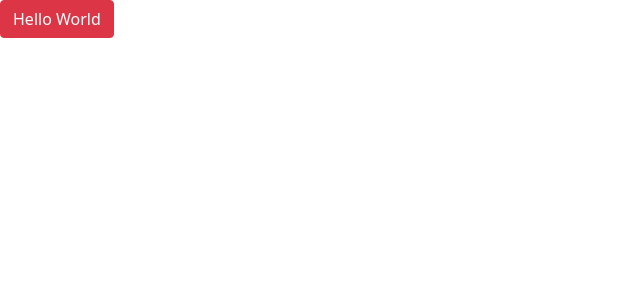
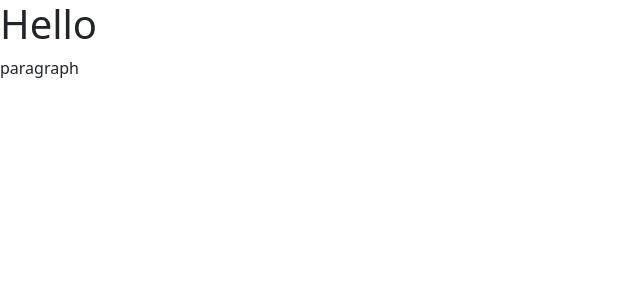
Before and after one commit to Joseph-Scott/my-first-fin-app, a React (Create React App) app: page / in a window 1280 px wide. Shown: the top 300 px of the page, without its empty margins (0-640 px from the left). Built offline with nearby package versions, Linux system fonts and the light colour scheme.

Commit message:
Create React components

```diff
--- /dev/null
+++ b/src/App.jsx
@@ -0,0 +1,11 @@
+import { Component } from "react";
+export class NavBar extends Component {
+  render() {
+    return (
+      <div>
+        <h1>Hello</h1>
+        <p>paragraph</p>
+      </div>
+    );
+  }
+}
--- a/src/index.js
+++ b/src/index.js
@@ -4,6 +4,6 @@ import "jquery";
 import "popper.js/dist/umd/popper";
 import "bootstrap/dist/js/bootstrap";
 import "bootstrap/dist/css/bootstrap.css";
+import { NavBar } from "./App";
 
-var element = <button class="btn btn-danger">Hello World</button>;
-ReactDOM.render(element, document.getElementById("root"));
+ReactDOM.render(<NavBar />, document.getElementById("root"));
```
